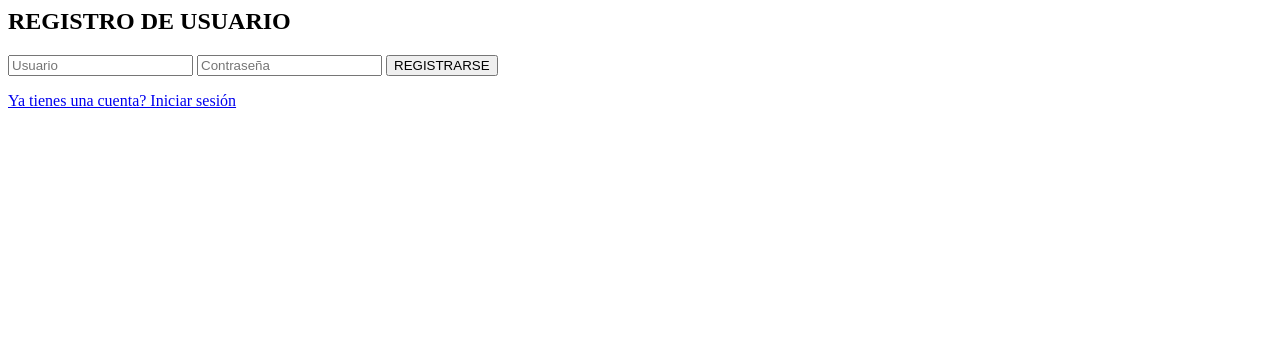
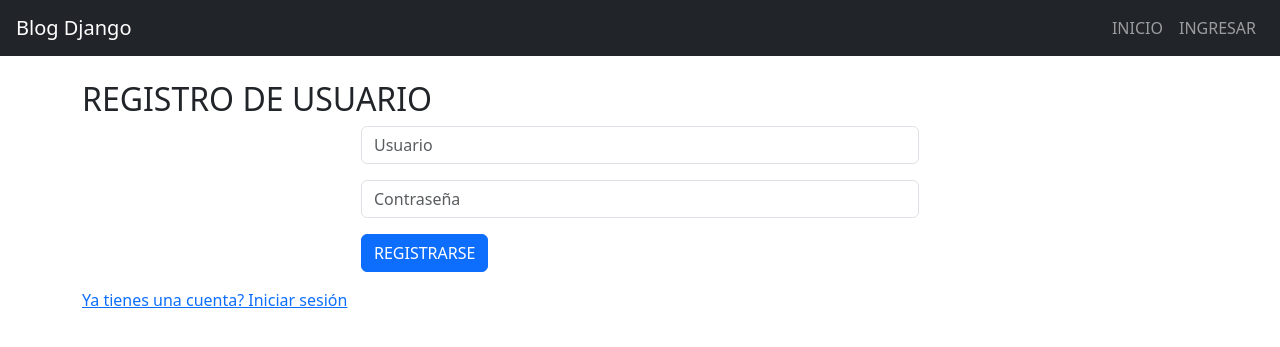
Before and after one commit to mssr-mssr/blog_django, a Django app: page /registro/ in a window 1280 px wide. Shown: the top 347 px of the page. Run offline with Django 4.2, Linux system fonts and the light colour scheme.

Commit message:
despliegue1

```diff
--- a/blog/templates/blog/registro.html
+++ b/blog/templates/blog/registro.html
@@ -1,9 +1,25 @@
+{% extends "blog/base.html" %}
+{% block title %}Registro{% endblock title %}
+
+{% block content %}
+
 <h2>REGISTRO DE USUARIO</h2>
-<form method = 'post'>
+
+<form method='post' class="w-50 mx-auto">
     {% csrf_token %}
-    <input type="text" name="username" placeholder="Usuario" required>
-    <input type="password" name="password" placeholder="Contraseña" required>
-    <button type="submit"> REGISTRARSE </button>
+    {% if error %} <div class="alert alert-danger">{{error}}</div> {% endif %}
 
+    <div class="mb-3">
+        <input type="text" name="username" class="form-control" placeholder="Usuario" required>
+    </div>
+
+    <div class="mb-3">
+        <input type="password" name="password" class="form-control" placeholder="Contraseña" required>
+    </div>
+
+    <button class="btn btn-primary" type="submit"> REGISTRARSE </button>
 </form>
-<a href="{% url 'login'%}" > Ya tienes una cuenta? Iniciar sesión </a>
+
+<a href="{% url 'login' %}" class="d-block mt-3">Ya tienes una cuenta? Iniciar sesión</a>
+
+{% endblock content %}
```
